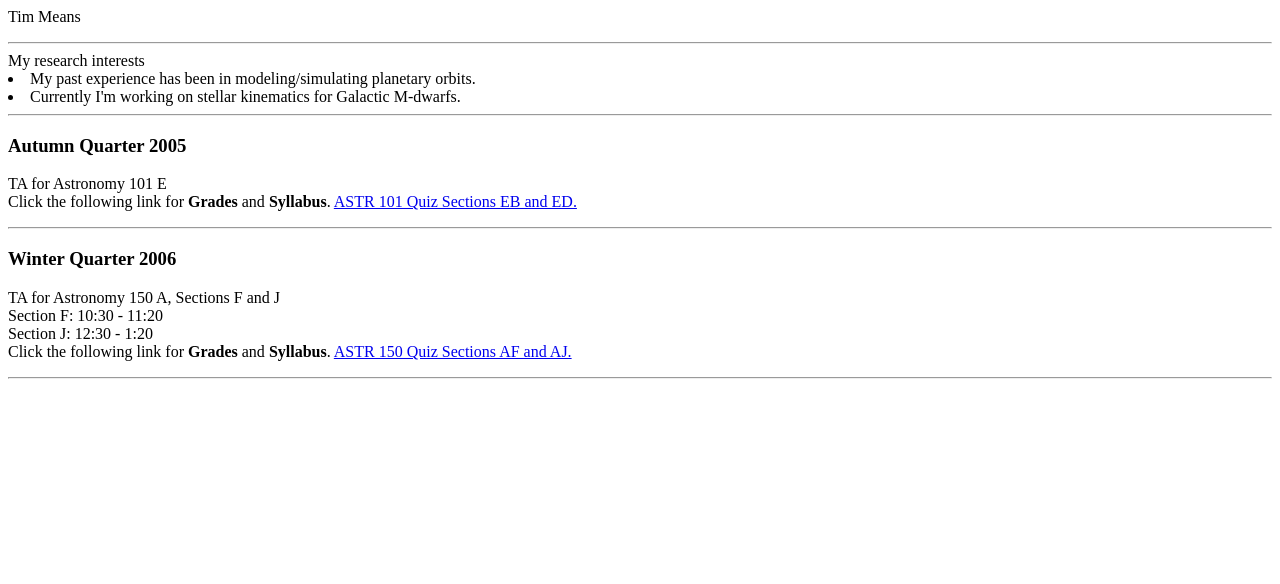
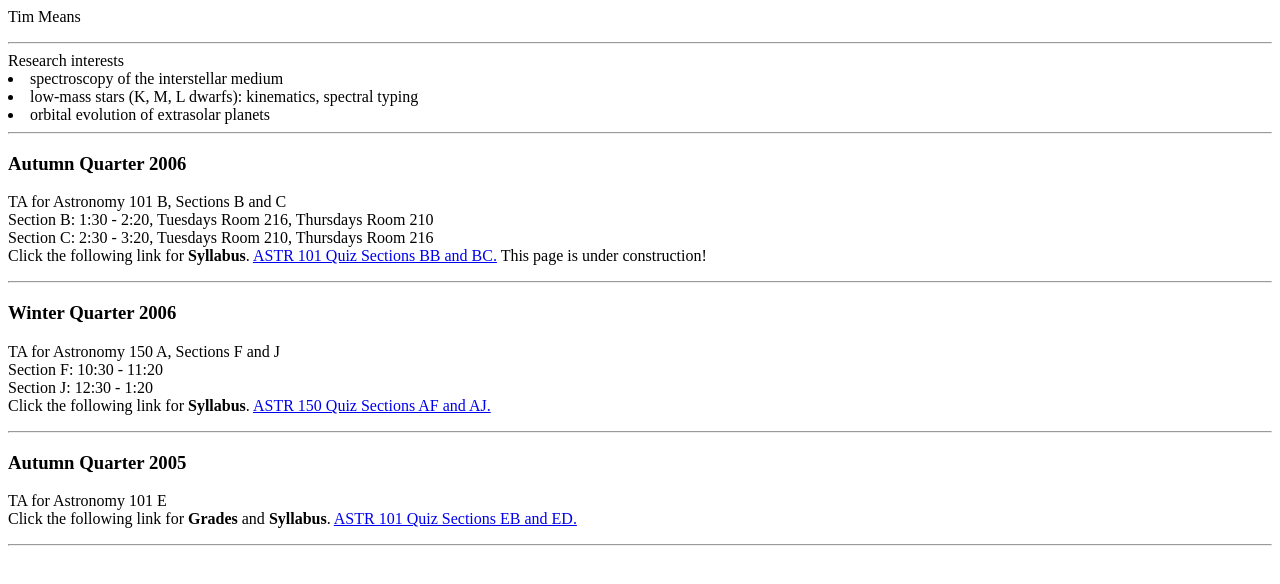
Before and after one commit to tbmeans/means-uw06-public_html, a plain HTML site: page index.html in a window 1280 px wide. Drawn offline with Linux system fonts and the light colour scheme.

Commit message:
Oct 13, 2006 version

```diff
--- a/index.html
+++ b/index.html
@@ -1,11 +1,31 @@
 <html><head></head><body>Tim Means
 	<p>
        </p><hr>
-       My research interests
-       <li>My past experience has been in modeling/simulating planetary orbits.</li>
-       <li>Currently I'm working on stellar kinematics for Galactic M-dwarfs.</li>
+       Research interests
+       <li>spectroscopy of the interstellar medium</li>
+       <li>low-mass stars (K, M, L dwarfs): kinematics, spectral typing</li>
+       <li>orbital evolution of extrasolar planets</li>
 
        <hr>
+
+       <h3>Autumn Quarter 2006</h3>
+       TA for Astronomy 101 B, Sections B and C <br>
+       Section B:  1:30 - 2:20, Tuesdays Room 216, Thursdays Room 210 <br>
+       Section C:  2:30 - 3:20, Tuesdays Room 210, Thursdays Room 216 <br>
+       Click the following link for <b>Syllabus</b>.
+       <a href="au06astro101/BB_BC.html">ASTR 101 Quiz Sections BB and BC.</a>
+       This page is under construction!
+       <p>
+       </p><hr>
+
+       <h3>Winter Quarter 2006</h3>
+       TA for Astronomy 150 A, Sections F and J <br>
+       Section F:  10:30 - 11:20 <br>
+       Section J:  12:30 -  1:20 <br>
+       Click the following link for <b>Syllabus</b>.
+       <a href="wi06astro150/AF_AJ.html">ASTR 150 Quiz Sections AF and AJ.</a>
+       <p>
+       </p><hr>
 
        <h3>Autumn Quarter 2005</h3>
        TA for Astronomy 101 E <br>
@@ -15,14 +35,7 @@
        </p><hr>
 
 
-       <h3>Winter Quarter 2006</h3>
-       TA for Astronomy 150 A, Sections F and J <br>
-       Section F:  10:30 - 11:20 <br>
-       Section J:  12:30 -  1:20 <br>
-       Click the following link for <b>Grades</b> and <b>Syllabus</b>.
-       <a href="wi06astro150/AF_AJ.html">ASTR 150 Quiz Sections AF and AJ.</a>
-       <p>
-       </p><hr>
+
 
 
 
```
